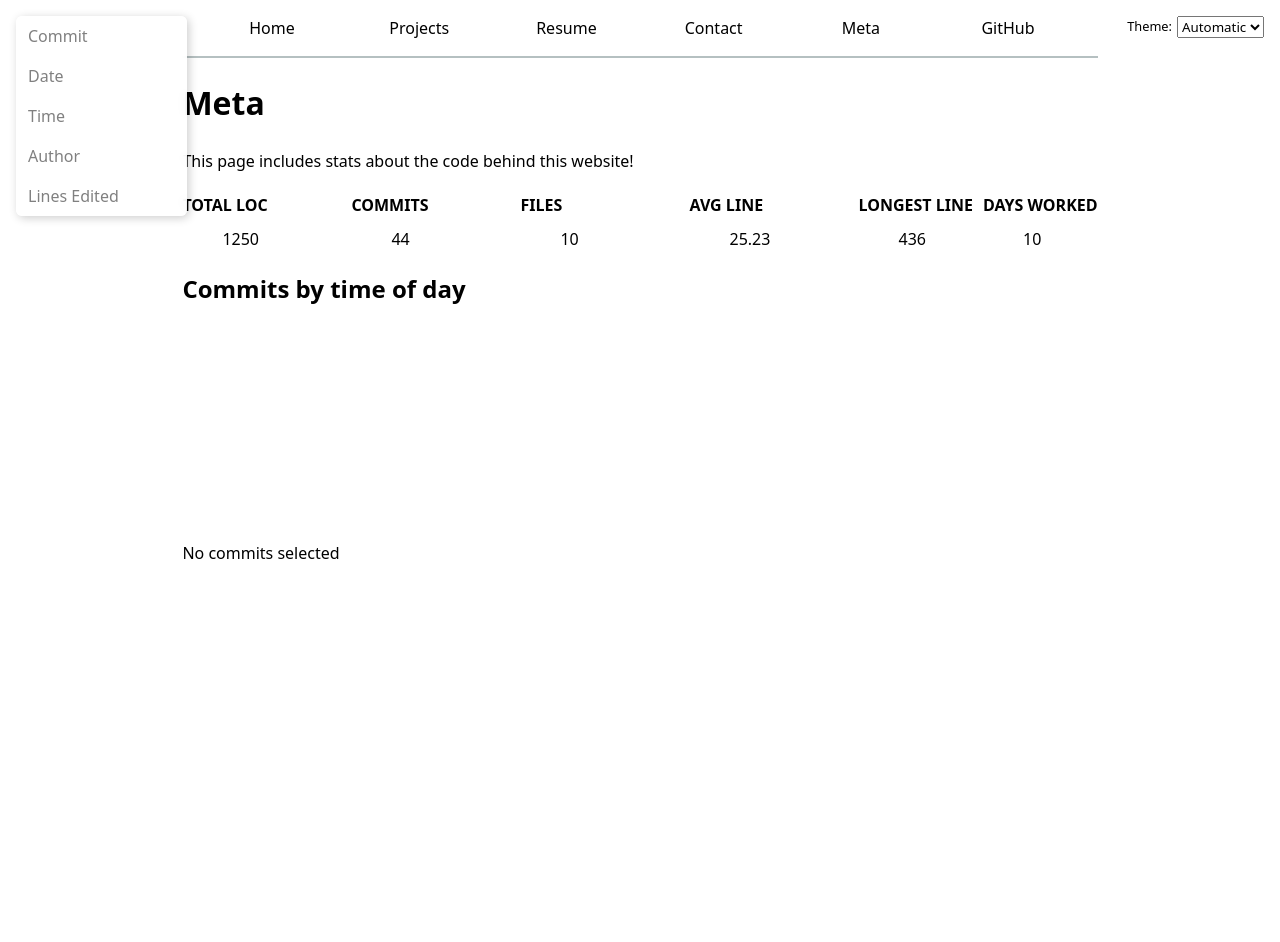
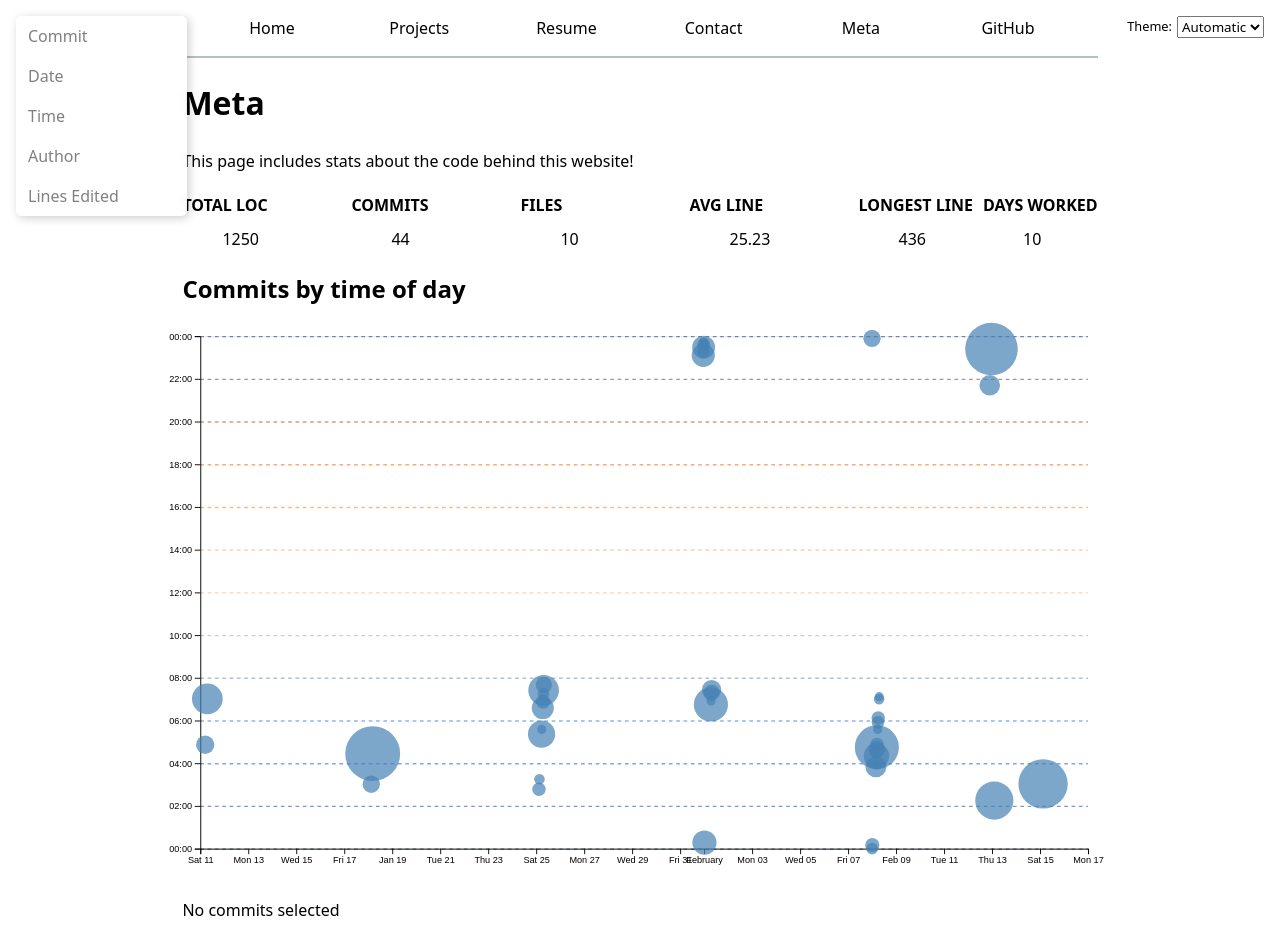
Before and after one commit to kawen25/portfolio, a plain HTML site: page meta/index.html in a window 1280 px wide. Before the commit the page ends 800 px from the top, so only its background shows below. Drawn offline with nearby package versions, Linux system fonts and the light colour scheme.

Commit message:
fixing brush tool

```diff
--- a/meta/main.js
+++ b/meta/main.js
@@ -1,5 +1,7 @@
 let data = [];
 let commits = [];
+let xScale;
+let yScale;
 
 async function loadData() {
     data = await d3.csv('loc.csv', (row) => ({
@@ -82,7 +84,7 @@ async function loadData() {
   }
 
   function createScatterplot() {
-    //const sortedCommits = d3.sort(commits, (d) => -d.totalLines);
+    const sortedCommits = d3.sort(commits, (d) => -d.totalLines);
     const width = 1000;
     const height = 600;
     const margin = { top: 10, right: 10, bottom: 30, left: 20 };
@@ -128,7 +130,8 @@ async function loadData() {
     gridlines.call(d3.axisLeft(yScale).tickFormat('').tickSize(-usableArea.width))
         .selectAll("line")
         .style("stroke", (d) => colorScale(d))
-        .style("stroke-opacity", 0.6);
+        .style("stroke-opacity", 0.6)
+        .style("stroke-width", 1.5);
 
       // Create the axes
     const xAxis = d3.axisBottom(xScale);
@@ -173,6 +176,7 @@ async function loadData() {
             updateTooltipContent({});
             updateTooltipVisibility(false);
         });
+      }
 
     function updateTooltipContent(commit) {
         const link = document.getElementById('commit-link');
@@ -192,7 +196,7 @@ async function loadData() {
         author.textContent = commit.author;
         lines.textContent = commit.totalLines;
       }
-  }
+
 
   function updateTooltipVisibility(isVisible) {
     const tooltip = document.getElementById('commit-tooltip');
@@ -219,14 +223,17 @@ async function loadData() {
     updateSelection();
     updateSelectionCount();
     updateLanguageBreakdown();
+
+    if (!event.selection) return;
+        const [[x0, y0], [x1, y1]] = event.selection;
+        console.log('Brushed area:', x0, y0, x1, y1);
   }
 
   function isCommitSelected(commit) {
     if (!brushSelection) {
       return false;
     }
-    // TODO: return true if commit is within brushSelection
-    // and false if not
+
     const min = { x: brushSelection[0][0], y: brushSelection[0][1] };
     const max = { x: brushSelection[1][0], y: brushSelection[1][1] };
     const x = xScale(commit.date);
--- a/style.css
+++ b/style.css
@@ -361,3 +361,12 @@ circle:hover {
   stroke-dasharray: 5 3;
   animation: marching-ants 2s linear infinite;
 }
+
+circle.selected {
+  fill: #ff6b6b;
+}
+
+svg {
+  width: 100%;
+  max-width: none;
+}
```
